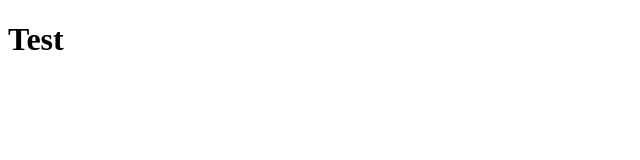
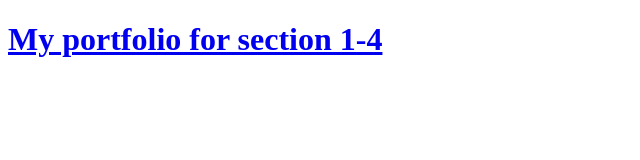
Before and after one commit to DanielleLensly/udemy-full-stack-course, a website: page index.html in a window 1280 px wide. Shown: the whole page, without its empty margins (0-640 px from the left). Drawn offline with Linux system fonts and the light colour scheme.

Commit message:
Updated index page

```diff
--- a/index.html
+++ b/index.html
@@ -10,7 +10,11 @@
 		<link rel="icon" type="image/x-icon" href="/favicon.ico" />
 	</head>
 	<body>
-		<h1>Test</h1>
+		<h1>
+			<a href="section-4\4.3 HTML Porfolio Project\index.html"
+				>My portfolio for section 1-4</a
+			>
+		</h1>
 		<script src="" async defer></script>
 	</body>
 </html>
```
